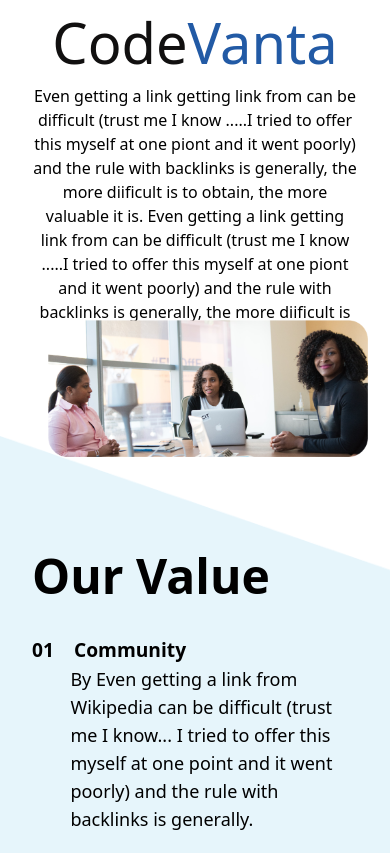
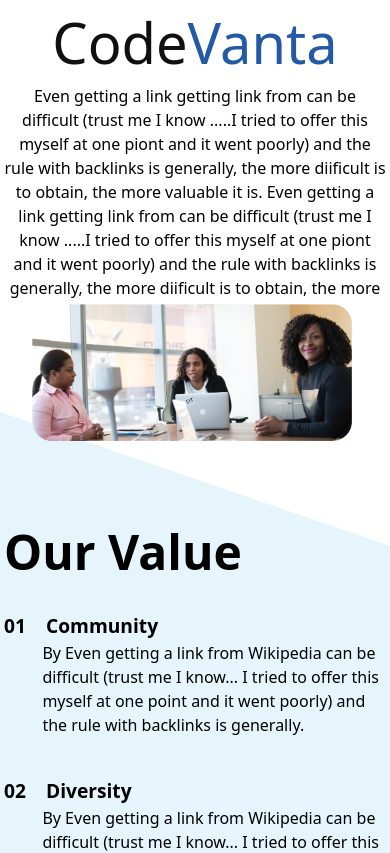
Before and after one commit to Code-Vanta/CompanyWebsite, a React (Vite) app in the folder CodeVanta/: page / in a window 390 px wide. Shown: the top 853 px of the page. Built offline with nearby package versions, Linux system fonts and the light colour scheme.

Commit message:
about responsiveness

```diff
--- a/CodeVanta/src/component/About/Notion.jsx
+++ b/CodeVanta/src/component/About/Notion.jsx
@@ -4,11 +4,11 @@ import about from '../../assets/About.png'
 const Notion = () => {
   return (
     <div className="">
-      <div className="text-center px-[10rem]  flex flex-col sm:px-[2rem]  md:px-[4rem] relative">
+      <div className="text-center px-[10rem]  flex flex-col sm:px-1 md:px-[0.5rem] relative">
         <h1 className="text-[5rem] font-normal text-[#111010] sm:text-[3.5rem] ">
           Code<span className="text-[#225AA5]">Vanta</span>
         </h1>
-        <p className="text-center font-normal pb-[2rem] text-[1.2rem] sm:text-[1rem] sm:pb-[5rem]">
+        <p className="text-center font-normal pb-[2rem] text-[1.2rem] sm:text-[1rem] sm:pb-[6.7rem]">
           Even getting a link getting link from can be difficult (trust me I
           know .....I tried to offer this myself at one piont and it went
           poorly) and the rule with backlinks is generally, the more diificult
@@ -18,7 +18,7 @@ const Notion = () => {
           generally, the more diificult is to obtain, the more
         </p>
         <div className="">
-          <img src={about} alt="" className=" w-[45rem] z-10 left-[15rem] top-[15.5rem] sm:w-[20rem] sm:left-[3rem] sm:top-[20rem] md:left-[5rem] md:top-[20rem] md:w-[35rem] absolute pb-6"/>
+          <img src={about} alt="" className=" w-[45rem] z-10 left-[15rem] top-[15.5rem] sm:w-[20rem] sm:left-[2rem] sm:top-[19rem] md:left-[5rem] md:top-[20rem] md:w-[35rem] absolute pb-6"/>
         </div>
       </div>
     </div>
--- a/CodeVanta/src/component/About/Team.jsx
+++ b/CodeVanta/src/component/About/Team.jsx
@@ -53,7 +53,7 @@ const Team = () => {
 
   return (
 
-   <div className='px-[10rem] sm:px-[2rem] md:px-[4rem]'>
+   <div className='px-[10rem] sm:px-1 md:px-[0.5rem]'>
     <p className='text-[2rem] font-semibold'>Meet Our Team</p>
      <div className='grid grid-cols-2 py-[2rem] gap-[2rem] sm:grid-cols-1  ' >
 
--- a/CodeVanta/src/component/About/Value.jsx
+++ b/CodeVanta/src/component/About/Value.jsx
@@ -2,7 +2,7 @@ import React from "react";
 
 const Value = () => {
   return (
-    <div className="value1 px-[10rem] pt-[10rem] mt-[11rem] py-[3rem] relative sm:px-[2rem] sm:pt-[5rem] sm:mt-[.5rem] md:px-[4rem] ">
+    <div className="value1 px-[10rem] pt-[10rem] mt-[11rem] py-[3rem] relative sm:px-1 sm:pt-[5rem] sm:mt-[.3rem] md:px-[0.5rem] ">
       <div className="">
         <p className="text-[3rem] font-semibold py-[1.5rem] sm:py-[rem] ">Our Value </p>
         <div className="grid grid-cols-2 gap-10 sm:grid-cols-1 md:">
@@ -10,7 +10,7 @@ const Value = () => {
             <p className="flex gap-5 font-semibold text-[1.2rem]">
               <span>01</span>Community
             </p>
-            <p className="pl-[2.4rem] w-[em] text-lg md:w-[rem]">
+            <p className="pl-[2.4rem]  text-lg sm:text-base ">
               By Even getting a link from Wikipedia can be difficult (trust me I
               know... I tried to offer this myself at one point and it went
               poorly) and the rule with backlinks is generally.
@@ -20,7 +20,7 @@ const Value = () => {
             <p className="flex gap-5 font-semibold text-[1.2rem]">
               <span>02</span>Diversity
             </p>
-            <p className="pl-[2.4rem] w-[rem] text-lg sm:text-base md:w-[rem]">
+            <p className="pl-[2.4rem] w-[rem] text-lg sm:text-base ">
               By Even getting a link from Wikipedia can be difficult (trust me I
               know... I tried to offer this myself at one point and it went
               poorly) and the rule with backlinks is generally.
@@ -30,7 +30,7 @@ const Value = () => {
             <p className="flex gap-5 font-semibold text-[1.2rem]">
               <span>03</span>Authencity
             </p>
-            <p className="pl-[2.4rem] w-[rem] text-lg sm:text-base md:w-[rem]">
+            <p className="pl-[2.4rem] text-lg sm:text-base ">
               By Even getting a link from Wikipedia can be difficult (trust me I
               know... I tried to offer this myself at one point and it went
               poorly) and the rule with backlinks is generally.
@@ -40,7 +40,7 @@ const Value = () => {
             <p className="flex gap-5 font-semibold text-[1.2rem]">
               <span>04</span>convenience
             </p>
-            <p className="pl-[2.4rem] w-[rem] text-lg sm:text-base md:w-[rem]">
+            <p className="pl-[2.4rem] text-lg sm:text-base ">
               By Even getting a link from Wikipedia can be difficult (trust me I
               know... I tried to offer this myself at one point and it went
               poorly) and the rule with backlinks is generally.
--- a/CodeVanta/src/component/About/Vision.jsx
+++ b/CodeVanta/src/component/About/Vision.jsx
@@ -2,9 +2,9 @@ import React from "react";
 
 const Vision = () => {
   return (
-    <div className="py-[3rem] px-[10rem]  flex flex-col gap-[3.5rem] sm:px-[2rem]">
+    <div className="py-[3rem] px-[10rem]  flex flex-col gap-[3.5rem] sm:px-1 md:px-[3rem]">
       <div className="relative">
-        <div className="w-[4rem] h-[4rem] rounded-full bg-[#225AA5] absolute bottom-[11rem] left-[-1rem] sm:w-[3rem] sm:h-[3rem] sm:bottom-[15.5rem] md:bottom-[15rem]"></div>
+        <div className="w-[4rem] h-[4rem] rounded-full bg-[#225AA5] absolute bottom-[11rem] left-[-1rem] sm:w-[3rem] sm:h-[3rem] sm:bottom-[13.5rem] sm:left-[-1px] md:bottom-[14rem] md:left-[-15px]"></div>
         <div className="bg-[#E6F5FB]  rounded-3xl  px-[1.5rem] py-[2.5rem] ">
           <p className="text-[2rem] font-medium sm:text-[1.5rem]">Our Vision</p>
           <p className="text-[1.3rem]  sm:text-[1rem]">
@@ -16,7 +16,7 @@ const Vision = () => {
         </div>
       </div>
       <div className="relative">
-        <div className="w-[4rem] h-[4rem] rounded-full bg-[#225AA5] absolute bottom-[11rem] left-[-1rem] sm:w-[3rem] sm:h-[3rem] sm:bottom-[15.5rem] md:bottom-[15rem] "></div>
+        <div className="w-[4rem] h-[4rem] rounded-full bg-[#225AA5] absolute bottom-[11rem] left-[-1rem] sm:w-[3rem] sm:h-[3rem] sm:bottom-[13.5rem] sm:left-[-1px] md:bottom-[14rem] md:left-[-15px]"></div>
         <div className="bg-[#E6F5FB]  rounded-3xl  px-[1.5rem] py-[2.5rem] h-[] sm:h-[] ">
           <p className="text-[2rem] font-medium sm:text-[1.5rem] ">Our Mission</p>
           <p className="text-[1.3rem]  sm:text-[1rem]">
```
